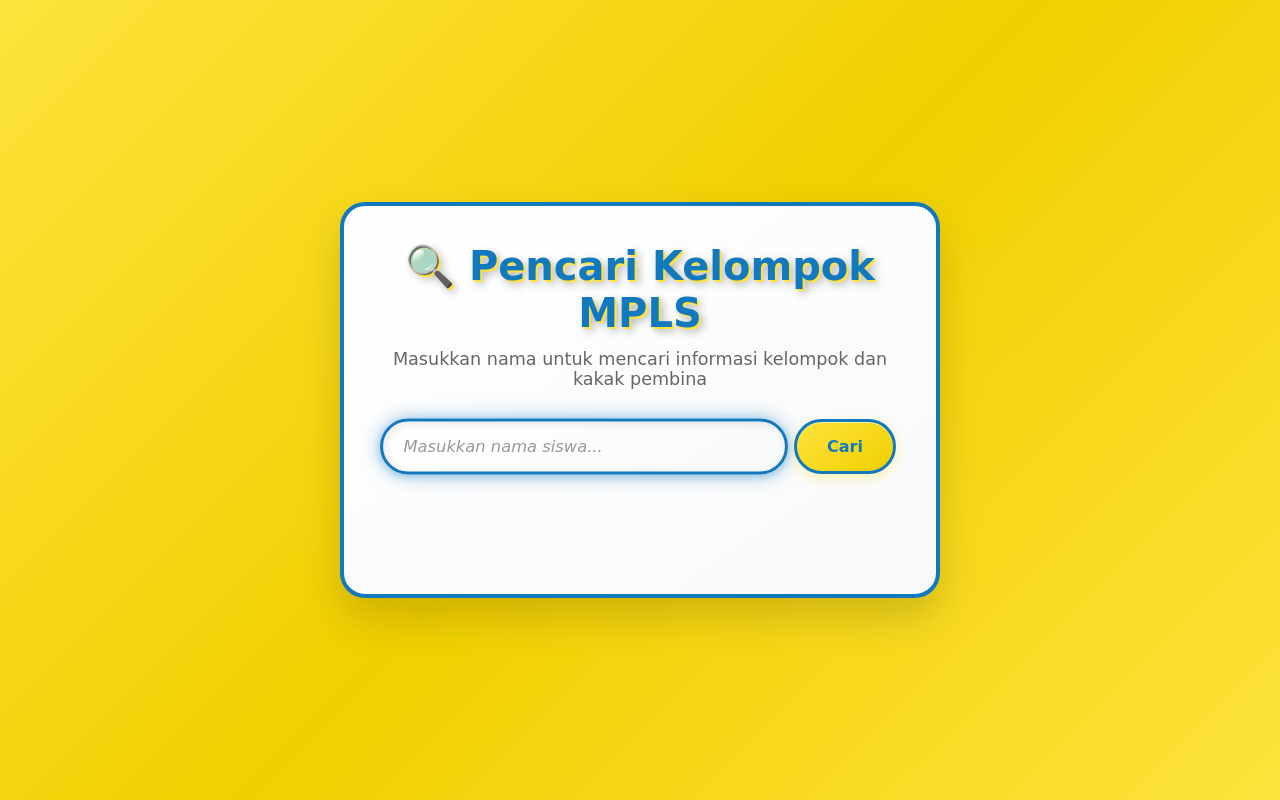
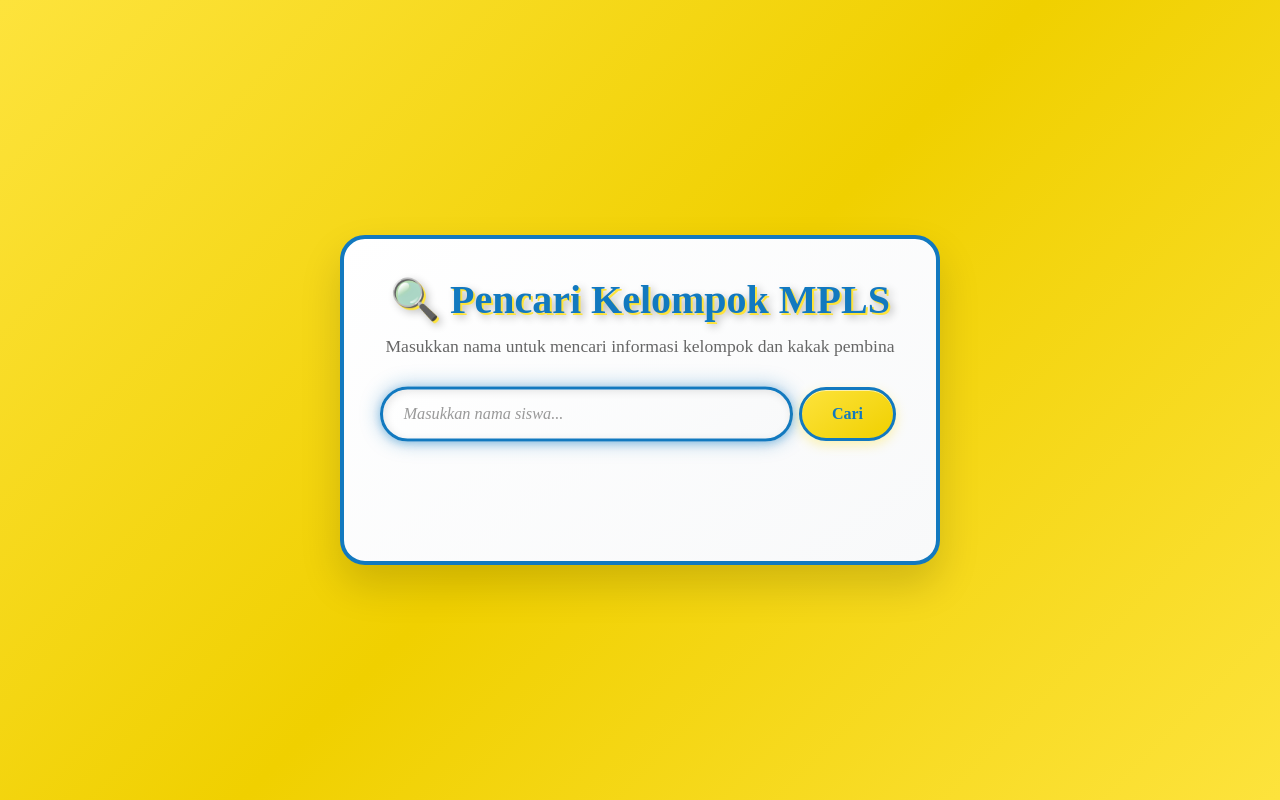
Before and after one commit to OSISSMAIGS/Kelompok-finder, a Flask app: page / in a window 1280 px wide. Run offline with Flask 3, Linux system fonts and the light colour scheme.

Commit message:
changing font to roboto

```diff
--- a/static/css/style.css
+++ b/static/css/style.css
@@ -5,7 +5,7 @@
 }
 
 body {
-    font-family: 'Comic Sans MS', cursive, sans-serif;
+    font-family: 'Roboto' sans-serif;
     background: linear-gradient(135deg, rgb(253, 227, 60) 0%, #f0d000 50%, rgb(253, 227, 60) 100%);
     min-height: 100vh;
     display: flex;
@@ -14,8 +14,6 @@ body {
     position: relative;
     overflow-x: hidden;
 }
-
-
 
 .container {
     background: linear-gradient(145deg, #ffffff 0%, #f8f9fa 100%);
--- a/templates/index.html
+++ b/templates/index.html
@@ -6,6 +6,9 @@
     <title>Luminance | OSIS SMA IGS</title>
     <link rel="stylesheet" href="{{ url_for('static', filename='/css/style.css') }}">
     <link rel="shortcut icon" href="{{ url_for('static', filename='/images/valiancelogo.png') }}" type="image/x-icon">
+    <link rel="preconnect" href="https://fonts.googleapis.com">
+    <link rel="preconnect" href="https://fonts.gstatic.com" crossorigin>
+    <link href="https://fonts.googleapis.com/css2?family=Luckiest+Guy&family=Poppins:ital,wght@0,100;0,200;0,300;0,400;0,500;0,600;0,700;0, 800;0,900;1,100;1,200;1,300;1,400;1,500;1,600;1,700;1,800;1,900&family=Roboto:ital,wght@0,100;0,300;0,400;0,500;0,700;0,900;1,100;1,300; 1,400;1,500;1,700;1,900&display=swap" rel="stylesheet">
 </head>
 <body>
     <div class="container">
```
